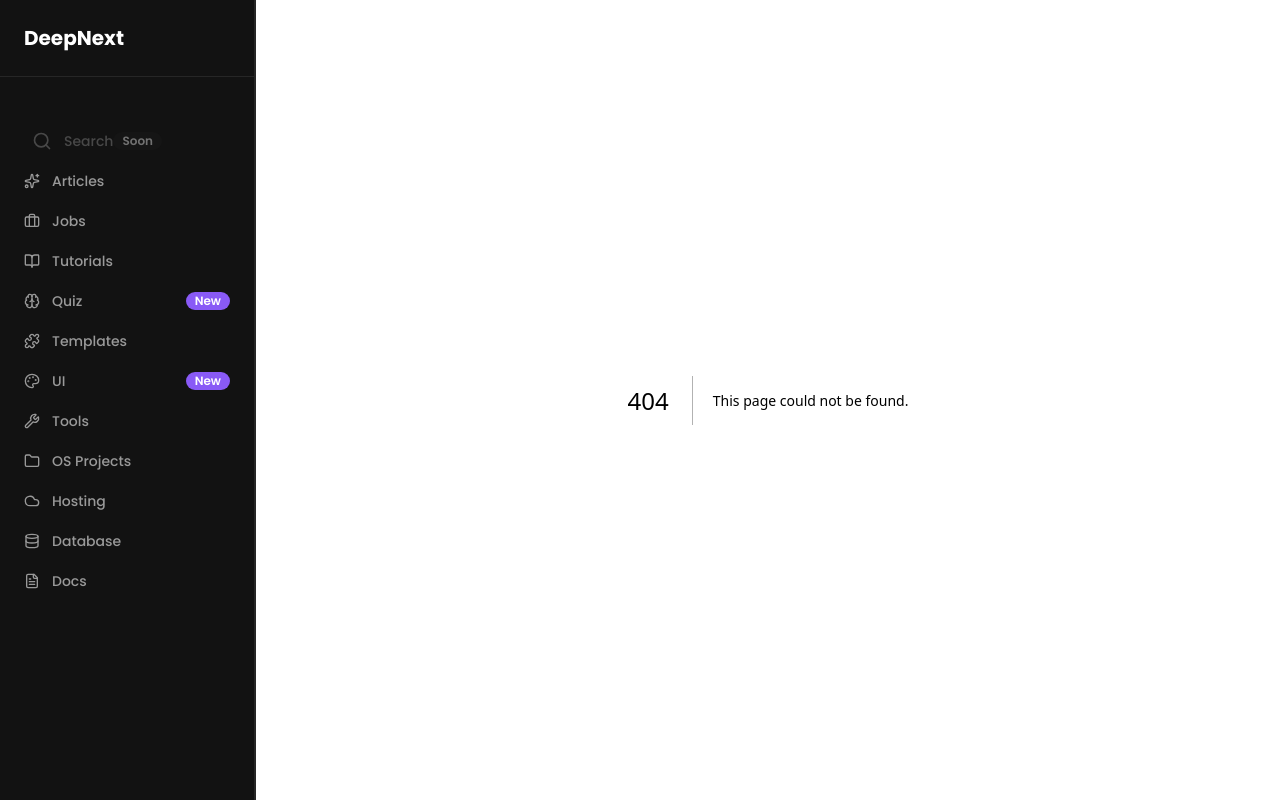
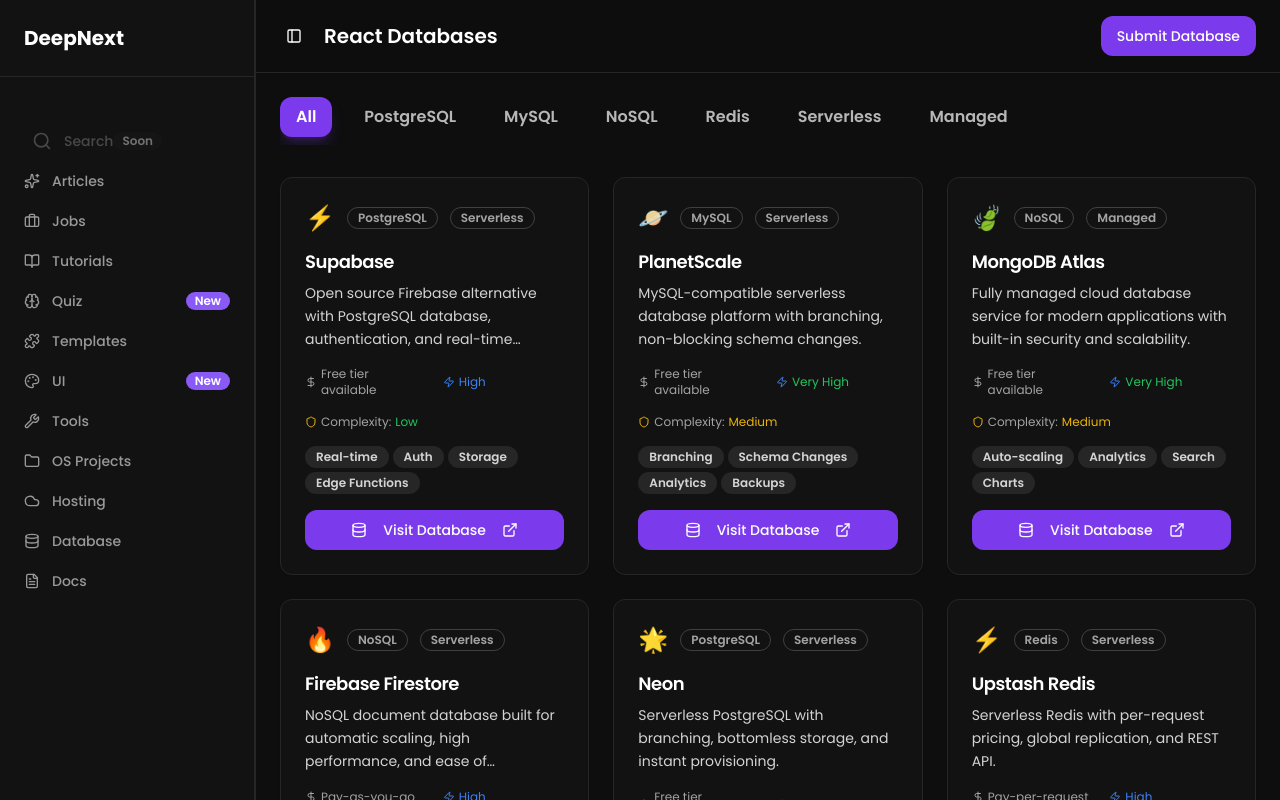
Before and after one commit to codewithfranciss/deepnext, a Next.js app: page /content/databases in a window 1280 px wide. Before the commit this address had no page. Shown: the top 800 px of the page. Built offline with nearby package versions, Linux system fonts and the light colour scheme.

Commit message:
feat: add database page

```diff
--- /dev/null
+++ b/app/content/databases/page.tsx
@@ -0,0 +1,251 @@
+"use client"
+
+import { useState } from "react"
+import { Button } from "@/components/ui/button"
+import { Card, CardContent, CardDescription, CardHeader, CardTitle } from "@/components/ui/card"
+import { Badge } from "@/components/ui/badge"
+import { SidebarTrigger } from "@/components/ui/sidebar"
+import { SubmitForm } from "@/components/submit-form"
+import { ExternalLink, Database, Zap, DollarSign, Shield } from "lucide-react"
+
+const databases = [
+  {
+    id: 1,
+    name: "Supabase",
+    description:
+      "Open source Firebase alternative with PostgreSQL database, authentication, and real-time subscriptions.",
+    category: "PostgreSQL",
+    type: "Serverless",
+    pricing: "Free tier available",
+    features: ["Real-time", "Auth", "Storage", "Edge Functions"],
+    scalability: "High",
+    complexity: "Low",
+    url: "https://supabase.com",
+    logo: "⚡",
+  },
+  {
+    id: 2,
+    name: "PlanetScale",
+    description: "MySQL-compatible serverless database platform with branching, non-blocking schema changes.",
+    category: "MySQL",
+    type: "Serverless",
+    pricing: "Free tier available",
+    features: ["Branching", "Schema Changes", "Analytics", "Backups"],
+    scalability: "Very High",
+    complexity: "Medium",
+    url: "https://planetscale.com",
+    logo: "🪐",
+  },
+  {
+    id: 3,
+    name: "MongoDB Atlas",
+    description: "Fully managed cloud database service for modern applications with built-in security and scalability.",
+    category: "NoSQL",
+    type: "Managed",
+    pricing: "Free tier available",
+    features: ["Auto-scaling", "Analytics", "Search", "Charts"],
+    scalability: "Very High",
+    complexity: "Medium",
+    url: "https://mongodb.com/atlas",
+    logo: "🍃",
+  },
+  {
+    id: 4,
+    name: "Firebase Firestore",
+    description:
+      "NoSQL document database built for automatic scaling, high performance, and ease of application development.",
+    category: "NoSQL",
+    type: "Serverless",
+    pricing: "Pay-as-you-go",
+    features: ["Real-time", "Offline Support", "Security Rules", "Analytics"],
+    scalability: "High",
+    complexity: "Low",
+    url: "https://firebase.google.com/products/firestore",
+    logo: "🔥",
+  },
+  {
+    id: 5,
+    name: "Neon",
+    description: "Serverless PostgreSQL with branching, bottomless storage, and instant provisioning.",
+    category: "PostgreSQL",
+    type: "Serverless",
+    pricing: "Free tier available",
+    features: ["Branching", "Auto-scaling", "Point-in-time Recovery", "Connection Pooling"],
+    scalability: "High",
+    complexity: "Low",
+    url: "https://neon.tech",
+    logo: "🌟",
+  },
+  {
+    id: 6,
+    name: "Upstash Redis",
+    description: "Serverless Redis with per-request pricing, global replication, and REST API.",
+    category: "Redis",
+    type: "Serverless",
+    pricing: "Pay-per-request",
+    features: ["Global Replication", "REST API", "Durable Storage", "Analytics"],
+    scalability: "High",
+    complexity: "Low",
+    url: "https://upstash.com",
+    logo: "⚡",
+  },
+]
+
+const categories = ["All", "PostgreSQL", "MySQL", "NoSQL", "Redis", "Serverless", "Managed"]
+
+export default function DatabasePage() {
+  const [showSubmitForm, setShowSubmitForm] = useState(false)
+  const [selectedCategory, setSelectedCategory] = useState("All")
+
+  const filteredDatabases = databases.filter((db) => {
+    if (selectedCategory === "All") return true
+    return db.category === selectedCategory || db.type === selectedCategory
+  })
+
+  const getScalabilityColor = (scalability: string) => {
+    switch (scalability) {
+      case "Very High":
+        return "text-green-500"
+      case "High":
+        return "text-blue-500"
+      case "Medium":
+        return "text-yellow-500"
+      default:
+        return "text-neutral-400"
+    }
+  }
+
+  const getComplexityColor = (complexity: string) => {
+    switch (complexity) {
+      case "Low":
+        return "text-green-500"
+      case "Medium":
+        return "text-yellow-500"
+      case "High":
+        return "text-red-500"
+      default:
+        return "text-neutral-400"
+    }
+  }
+
+  return (
+    <div className="min-h-screen bg-[#0e0e0e]">
+      {/* Header */}
+      <header className="sticky top-0 z-40 border-b border-neutral-800 bg-[#0e0e0e]/80 backdrop-blur-sm">
+        <div className="flex items-center justify-between px-6 py-4">
+          <div className="flex items-center gap-4">
+            <SidebarTrigger className="text-white hover:text-[#7c3aed]" />
+            <h1 className="text-xl font-semibold">React Databases</h1>
+          </div>
+          <div className="relative">
+            <Button
+              onClick={() => setShowSubmitForm(!showSubmitForm)}
+              className="bg-[#7c3aed] hover:bg-[#7c3aed]/80 text-white rounded-xl"
+            >
+              Submit Database
+            </Button>
+            {showSubmitForm && (
+              <div className="absolute right-0 top-12 z-50">
+                <SubmitForm onClose={() => setShowSubmitForm(false)} />
+              </div>
+            )}
+          </div>
+        </div>
+      </header>
+
+      {/* Main Content */}
+      <main className="p-6">
+        {/* Horizontal Tab Filter */}
+        <div className="mb-8">
+          <div className="flex gap-4 overflow-x-auto scrollbar-hide pb-2">
+            {categories.map((category) => (
+              <button
+                key={category}
+                onClick={() => setSelectedCategory(category)}
+                className={`
+          px-4 py-2 rounded-xl font-semibold whitespace-nowrap transition-all duration-200
+          ${
+            selectedCategory === category
+              ? "bg-[#7c3aed] text-white shadow-lg shadow-[#7c3aed]/25"
+              : "bg-transparent text-white/70 hover:text-white hover:shadow-lg hover:shadow-[#7c3aed]/10 hover:bg-[#7c3aed]/10"
+          }
+        `}
+              >
+                {category}
+              </button>
+            ))}
+          </div>
+        </div>
+
+        {/* Content Grid */}
+        <div className="grid grid-cols-1 md:grid-cols-2 lg:grid-cols-3 gap-6">
+          {filteredDatabases.map((database) => (
+            <Card
+              key={database.id}
+              className="bg-neutral-900/50 border-neutral-800 rounded-xl hover:border-[#7c3aed]/50 transition-all duration-200 hover:shadow-lg hover:shadow-[#7c3aed]/10 group"
+            >
+              <CardHeader className="pb-4">
+                <div className="flex items-center gap-3 mb-2">
+                  <span className="text-2xl">{database.logo}</span>
+                  <Badge variant="outline" className="border-neutral-700 text-neutral-400 text-xs">
+                    {database.category}
+                  </Badge>
+                  <Badge variant="outline" className="border-neutral-700 text-neutral-400 text-xs">
+                    {database.type}
+                  </Badge>
+                </div>
+                <CardTitle className="text-lg font-semibold text-white group-hover:text-[#7c3aed] transition-colors">
+                  {database.name}
+                </CardTitle>
+                <CardDescription className="text-neutral-300 text-sm leading-relaxed line-clamp-3">
+                  {database.description}
+                </CardDescription>
+              </CardHeader>
+              <CardContent className="pt-0">
+                <div className="space-y-4">
+                  <div className="grid grid-cols-2 gap-4 text-sm">
+                    <div className="flex items-center gap-1 text-neutral-400">
+                      <DollarSign className="w-3 h-3" />
+                      <span className="text-xs">{database.pricing}</span>
+                    </div>
+                    <div className="flex items-center gap-1">
+                      <Zap className="w-3 h-3 text-blue-500" />
+                      <span className={`text-xs ${getScalabilityColor(database.scalability)}`}>
+                        {database.scalability}
+                      </span>
+                    </div>
+                  </div>
+
+                  <div className="flex items-center gap-1">
+                    <Shield className="w-3 h-3 text-yellow-500" />
+                    <span className="text-xs text-neutral-400">Complexity: </span>
+                    <span className={`text-xs ${getComplexityColor(database.complexity)}`}>{database.complexity}</span>
+                  </div>
+
+                  <div className="flex flex-wrap gap-1">
+                    {database.features.map((feature, index) => (
+                      <Badge key={index} variant="secondary" className="bg-neutral-800 text-neutral-300 text-xs">
+                        {feature}
+                      </Badge>
+                    ))}
+                  </div>
+
+                  <Button
+                    className="w-full bg-[#7c3aed] hover:bg-[#7c3aed]/80 text-white rounded-xl transition-all duration-200"
+                    asChild
+                  >
+                    <a href={database.url} target="_blank" rel="noopener noreferrer">
+                      <Database className="w-3 h-3 mr-2" />
+                      Visit Database
+                      <ExternalLink className="w-3 h-3 ml-2" />
+                    </a>
+                  </Button>
+                </div>
+              </CardContent>
+            </Card>
+          ))}
+        </div>
+      </main>
+    </div>
+  )
+}
```
